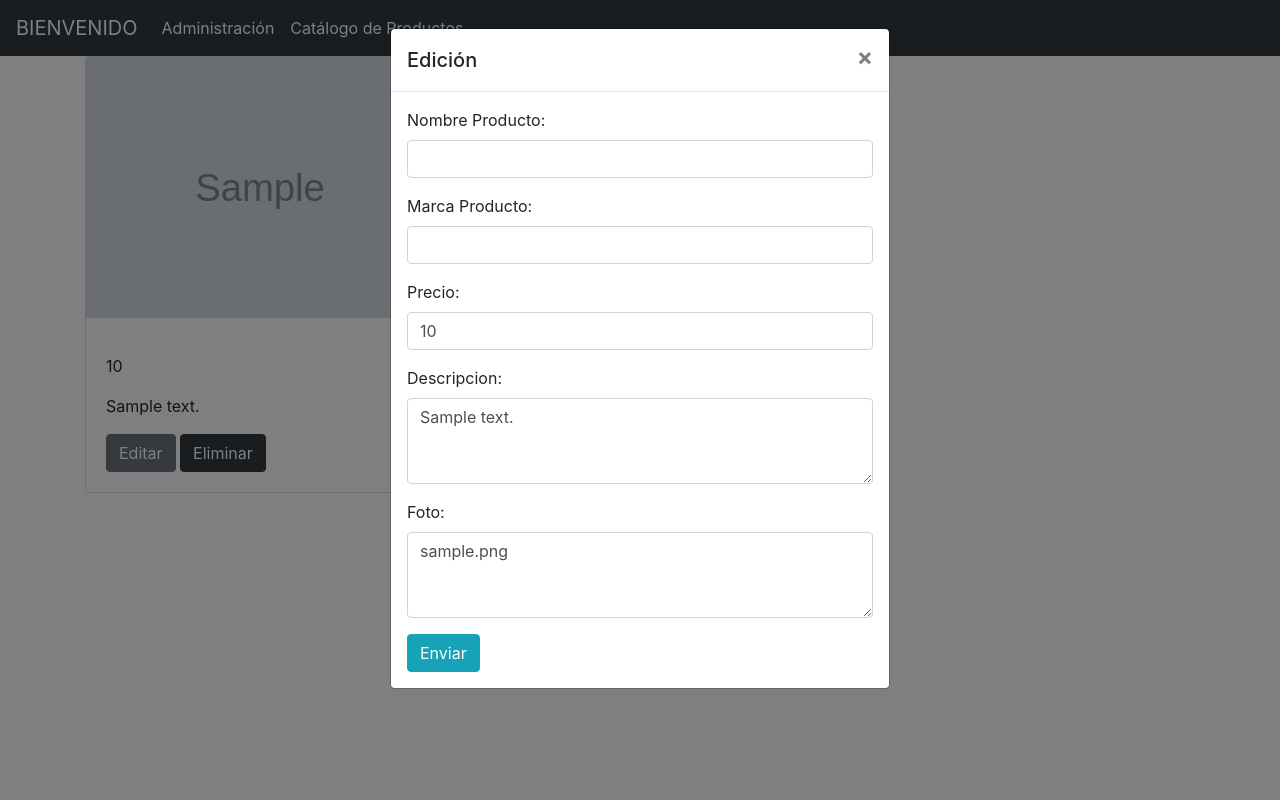
After one commit to tatianazapata88/tiendaWEB1, a PHP site: page /editarProductos.php in a window 1280 px wide, after a click on "Editar". The commit adds this page. Run offline with PHP 8.4, Linux system fonts and the light colour scheme; tables that the repository leaves empty or names only in its code hold one stand-in row (values such as "Sample post"); grey boxes marked "Sample" are stand-in pictures; data that the repository does not hold is empty.

Commit message:
eliminar y editar productos
eliminar y editar productos

```diff
--- a/BaseDatos.php
+++ b/BaseDatos.php
@@ -70,41 +70,43 @@ public function consultarProductos($consultaSQL){
     return($consultaBuscarProductos->fetchAll());
 }
 
-public function eliminarDatos($consultaSQL){
+public function eliminarProductos($consultaSQL){
   //1. Establecer una conexión con la BD
   $conexionBD=$this->conectarBD();
 
   //2. Peparar la consulta
-  $consultaEliminarDatos=$conexionBD->prepare($consultaSQL);
+  $consultaEliminarProductos=$conexionBD->prepare($consultaSQL);
 
   //3. Ejecutar la consulta
-  $resultado=$consultaEliminarDatos->execute();
+  $resultado=$consultaEliminarProductos->execute();
 
   //4. Verificar el resultado
   if($resultado){
-      echo("se eliminó el registro con éxito");
+      echo("se eliminó el producto con éxito");
   }else{
-      echo("Error eliminando el registro");
+      echo("Error eliminando el producto");
   }
+  Header("location:editarProductos.php");
 
 }
 
-public function editarDatos($consultaSQL){
+public function editarProductos($consultaSQL){
     //1. Establecer una conexión con la BD
     $conexionBD=$this->conectarBD();
 
     //2. Peparar la consulta
-    $consultaEditarDatos=$conexionBD->prepare($consultaSQL);
+    $consultaEditarProductos=$conexionBD->prepare($consultaSQL);
 
     //3. Ejecutar la consulta
-    $resultado=$consultaEditarDatos->execute();
+    $resultado=$consultaEditarProductos->execute();
 
     //4. Verificar el resultado
     if($resultado){
-        echo("se editó el registro con éxito");
+        echo("se editó el producto con éxito");
     }else{
-        echo("Error editando el registro");
+        echo("Error editando el producto");
     }
+    Header("location:editarProductos.php");
 
   }
 
--- a/admon.php
+++ b/admon.php
@@ -36,7 +36,7 @@
         <div class="btn-group-vertical" >
             <a class="btn btn-secondary" href="formularioProducto.php" role="button">Agregar Producto Nuevo</a>
             <br>
-            <button type="button" class="btn btn-secondary">Editar Producto</button>
+            <a class="btn btn-secondary" href="editarProductos.php" role="button">Editar Productos</a>
             <br>
             <a class="btn btn-secondary" href="listadoProductos.php" role="button">Listar productos</a>
 
--- /dev/null
+++ b/editarProductos.php
@@ -0,0 +1,125 @@
+<!DOCTYPE html>
+<html lang="en">
+<head>
+    <meta charset="UTF-8">
+    <meta name="viewport" content="width=device-width, initial-scale=1.0">
+    <title>Catàlogo de Productos</title>
+    <link rel="stylesheet" href="https://cdn.jsdelivr.net/npm/bootstrap@4.5.3/dist/css/bootstrap.min.css" integrity="sha384-TX8t27EcRE3e/ihU7zmQxVncDAy5uIKz4rEkgIXeMed4M0jlfIDPvg6uqKI2xXr2" crossorigin="anonymous">
+</head>
+<body>
+<header>
+            <nav class="navbar navbar-expand-lg navbar-dark bg-dark">
+                <a class="navbar-brand" href="index.php">BIENVENIDO</a>
+                <button class="navbar-toggler" type="button" data-toggle="collapse" data-target="#navbarSupportedContent" aria-controls="navbarSupportedContent" aria-expanded="false" aria-label="Toggle navigation">
+                    <span class="navbar-toggler-icon"></span>
+                </button>
+                <div class="collapse navbar-collapse" id="navbarSupportedContent">
+                    <ul class="navbar-nav mr-auto">
+                        <li class="nav-item active">
+                            <a class="nav-link" href="admon.php">Administración</a>
+                        </li>
+                        <li class="nav-item active">
+                            <a class="nav-link" href="listado.Productos.php">Catálogo de Productos</a>
+                        </li>
+                    </ul>
+                </div>
+            </nav>
+        </header>
+    <?php
+
+        //rutina para consultar todos los datos de una tabla
+
+        //1. Incluir el archivo BaseDatos.php (Para pdoer usar la clase)
+        include("BaseDatos.php");
+
+        //2. Crear un objeto de la clase BaseDatos
+        $transaccion=new BaseDatos();
+
+        //3. Escribir una consulta SQL para buscar datos(La que usted necesite)
+        $consultaSQL="SELECT * FROM producto";
+
+        //4. Utilizar el metodo consultarDatos de mic lase BaseDatos
+        $productos=$transaccion->consultarProductos($consultaSQL);
+
+        //print_r($productos);
+
+    ?>
+
+    <div class="container">
+
+
+        <div class="row row-cols-1 row-cols-md-3">
+
+            <?php foreach($productos as $producto): ?>
+
+                <div class="col mb-4">
+
+                    <div class="card h-100">
+                        <img src="<?php echo($producto["foto"])?>" class="card-img-top" alt="fotoscard">
+                        <div class="card-body">
+                            <h5 class="card-title"><?= $producto["nombreProducto"] ?></h5>
+                            <p class="card-text"><?= $producto["marcaProducto"] ?></p>
+                            <p class="card-text"><?= $producto["precio"] ?></p>
+                            <p class="card-text"><?= $producto["descripcion"] ?></p>
+                           <button type="button" class="btn btn-secondary" data-toggle="modal" data-target="#editar<?php echo($producto["idProducto"])?>">
+                                Editar
+                            </button>
+                            <a href="eliminarProductos.php?id=<?= ($producto["idProducto"])?>" class="btn btn-dark">Eliminar</a>
+
+
+                        </div>
+                    </div>
+
+
+                    <div class="modal fade" id="editar<?php echo($producto["idProducto"])?>" tabindex="-1" aria-labelledby="exampleModalLabel" aria-hidden="true">
+                        <div class="modal-dialog">
+                            <div class="modal-content">
+                                <div class="modal-header">
+                                    <h5 class="modal-title" id="exampleModalLabel">Edición</h5>
+                                    <button type="button" class="close" data-dismiss="modal" aria-label="Close">
+                                    <span aria-hidden="true">&times;</span>
+                                    </button>
+                                </div>
+                                <div class="modal-body">
+                                    <form action="modificarProductos.php?id=<?php echo($producto["idProducto"])?>" method="POST">
+                                        <div class="form-group">
+                                            <label>Nombre Producto:</label>
+                                            <input type="text" class="form-control" name="nombreEditar" value="<?php echo($producto["nombreProducto"])?>">
+                                        </div>
+                                        <div class="form-group">
+                                            <label>Marca Producto:</label>
+                                            <input type="text" class="form-control" name="marcaEditar" value="<?php echo($producto["marcaProducto"])?>">
+                                        </div>
+                                        <div class="form-group">
+                                            <label>Precio:</label>
+                                            <input type="text" class="form-control" name="precioEditar" value="<?php echo($producto["precio"])?>">
+                                        </div>
+                                        <div class="form-group">
+                                            <label>Descripcion:</label>
+                                            <textarea class="form-control" rows="3" name="descripcionEditar"><?php echo($producto["descripcion"])?></textarea>
+                                        </div>
+                                        <div class="form-group">
+                                            <label>Foto:</label>
+                                            <textarea class="form-control" rows="3" name="fotoEditar"><?php echo($producto["foto"])?></textarea>
+                                        </div>
+                                        <button type="submit" class="btn btn-info" name="botonEditar">Enviar</button>
+                                    </form>
+                                </div>
+                            </div>
+                        </div>
+                    </div>
+
+                </div>
+
+            <?php endforeach ?>
+
+        </div>
+
+    </div>
+
+
+
+    <script src="https://code.jquery.com/jquery-3.5.1.slim.min.js" integrity="sha384-DfXdz2htPH0lsSSs5nCTpuj/zy4C+OGpamoFVy38MVBnE+IbbVYUew+OrCXaRkfj" crossorigin="anonymous"></script>
+    <script src="https://cdn.jsdelivr.net/npm/bootstrap@4.5.3/dist/js/bootstrap.bundle.min.js" integrity="sha384-ho+j7jyWK8fNQe+A12Hb8AhRq26LrZ/JpcUGGOn+Y7RsweNrtN/tE3MoK7ZeZDyx" crossorigin="anonymous"></script>
+</body>
+</html>
```
Also changed, not shown: eliminarProductos.php (added, +19 -0 lines), modificarProductos.php (added, +27 -0 lines).
